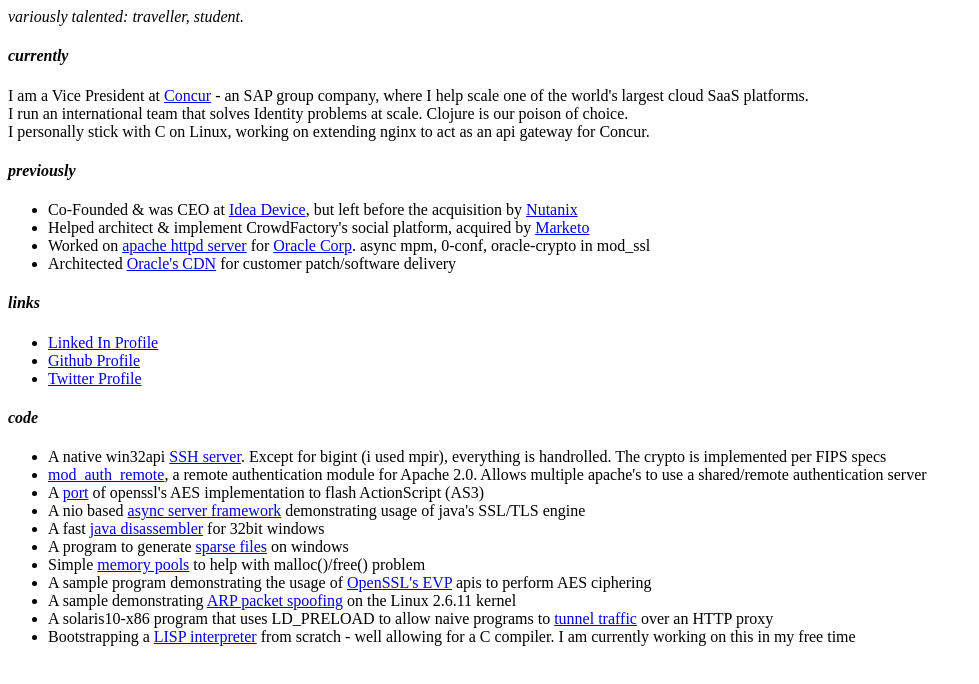
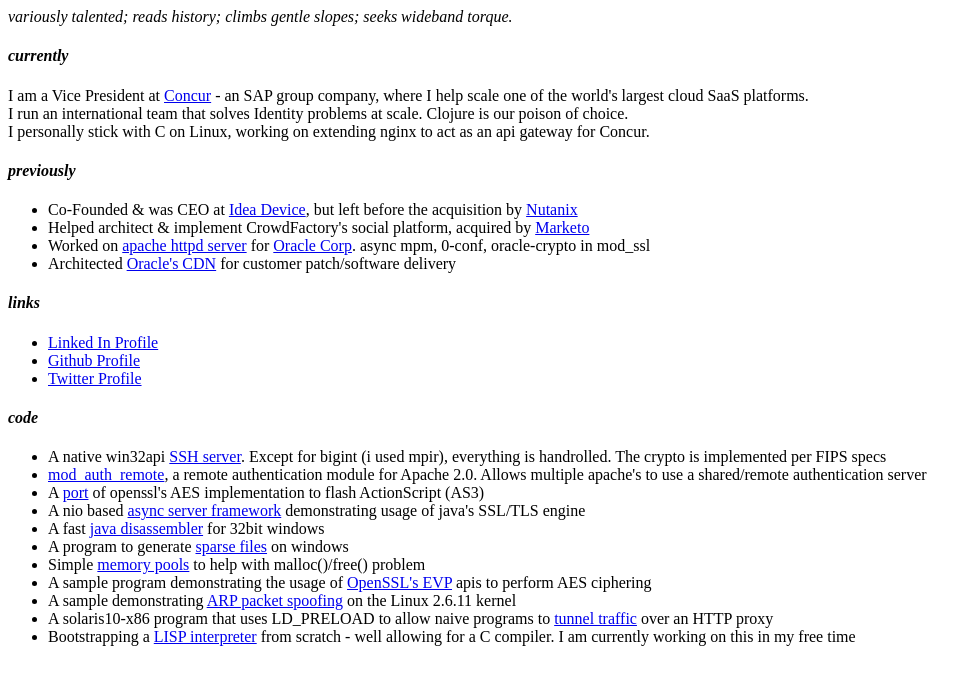
Before and after one commit to saju/saju.github.io, a plain HTML site: page index.html in a window 1280 px wide. Shown: the whole page, without its empty margins (0-979 px from the left). Drawn offline with Linux system fonts and the light colour scheme.

Commit message:
Update index.html

```diff
--- a/index.html
+++ b/index.html
@@ -5,7 +5,7 @@
   <body>
 
     <i>
-      variously talented: traveller, student.
+      variously talented; reads history; climbs gentle slopes; seeks wideband torque.
     </i>
 
     <br/>
```
